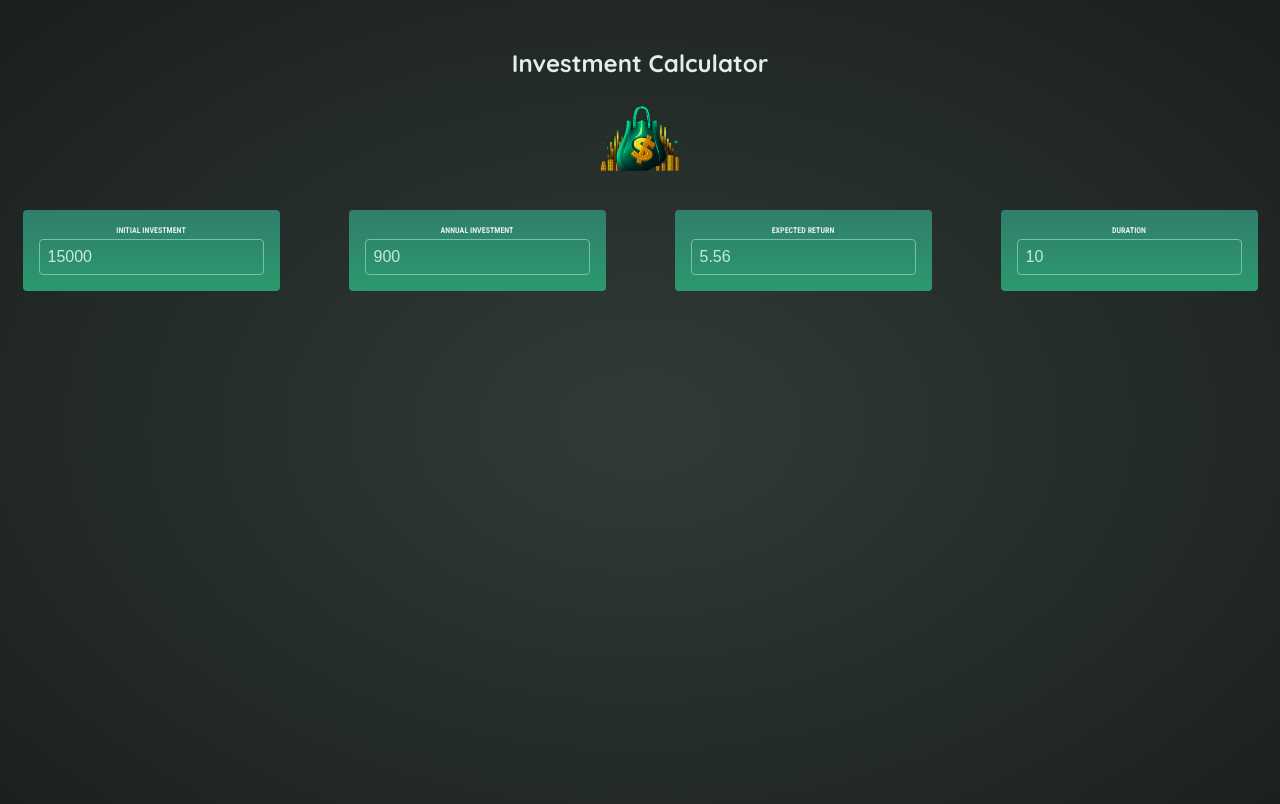
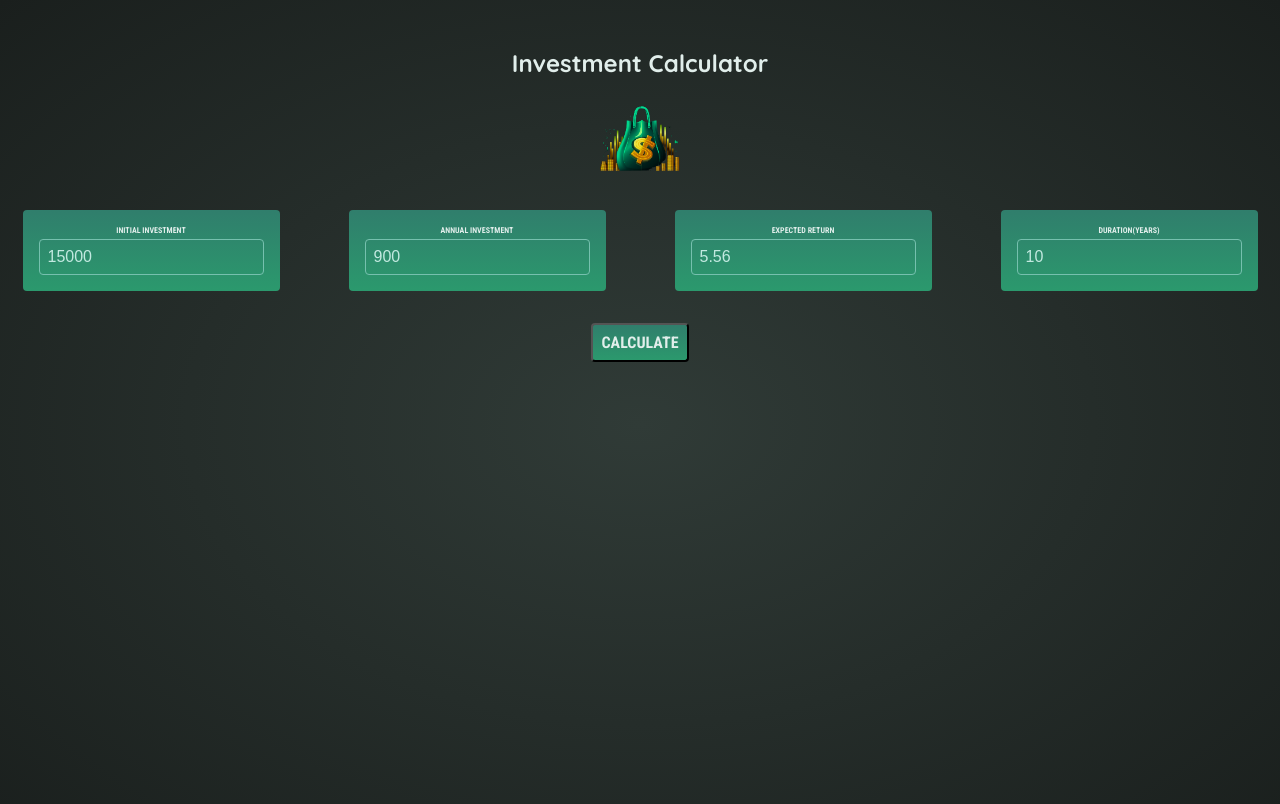
Before and after one commit to venkatajagadish/Reactapp, a React (Vite) app: page / in a window 1280 px wide. Shown: the top 804 px of the page. Built offline with nearby package versions, Linux system fonts and the light colour scheme.

Commit message:
Added initial state for the inputs

```diff
--- a/src/components/InputGroup.jsx
+++ b/src/components/InputGroup.jsx
@@ -1,17 +1,45 @@
 import appImg from "./../assets/investment-calculator-logo.png";
 import Input from "./Input.jsx";
+import { useState } from "react";
 
 export default function InputGroup() {
+  const [inputState, setInputState] = useState([
+    { inputField: "initial", value: 15000, inputLabel: "Initial Investment" },
+    { inputField: "annual", value: 900, inputLabel: "Annual Investment" },
+    { inputField: "expected", value: 5.56, inputLabel: "Expected Return" },
+    { inputField: "duration", value: 10, inputLabel: "Duration(Years)" },
+  ]);
   return (
     <div id="header">
       <h1>Investment Calculator</h1>
       <img src={appImg} alt="moneyLogo" />
       <div className="input-group">
-        <Input inputValue={15000}>Initial Investment</Input>
-        <Input inputValue={900}>Annual Investment</Input>
-        <Input inputValue={5.56}>Expected Return</Input>
-        <Input inputValue={10}>Duration</Input>
+        <Input
+          inputType={inputState[0].inputField}
+          inputValue={inputState[0].value}
+        >
+          {inputState[0].inputLabel}
+        </Input>
+        <Input
+          inputType={inputState[1].inputField}
+          inputValue={inputState[1].value}
+        >
+          {inputState[1].inputLabel}
+        </Input>
+        <Input
+          inputType={inputState[2].inputField}
+          inputValue={inputState[2].value}
+        >
+          {inputState[2].inputLabel}
+        </Input>
+        <Input
+          inputType={inputState[3].inputField}
+          inputValue={inputState[3].value}
+        >
+          {inputState[3].inputLabel}
+        </Input>
       </div>
+      <button>Calculate</button>
     </div>
   );
 }
--- a/src/index.css
+++ b/src/index.css
@@ -29,6 +29,17 @@ body {
 
 #header h1 {
   font-size: 1.5rem;
+}
+
+#header button {
+  padding: 0.5rem;
+  font-family: 'Roboto Condensed', sans-serif;
+  font-size: 1rem;
+  font-weight: bold;
+  text-transform: uppercase;
+  background: linear-gradient(180deg, #307e6c, #2b996d);
+  color: #e1eeeb;
+  border-radius: 4px;
 }
 
 #user-input {
```
